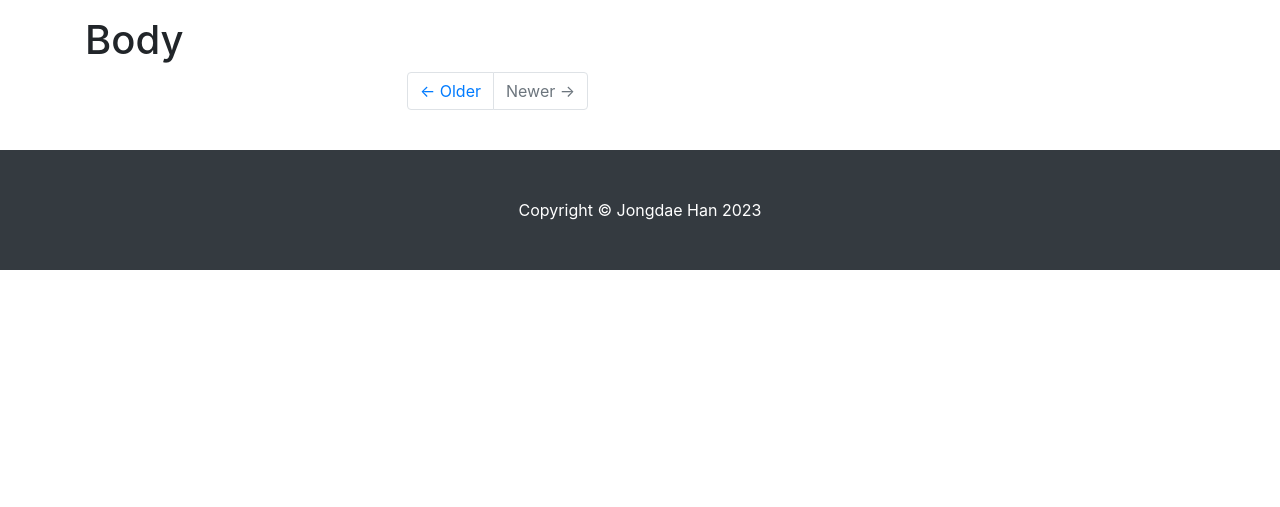
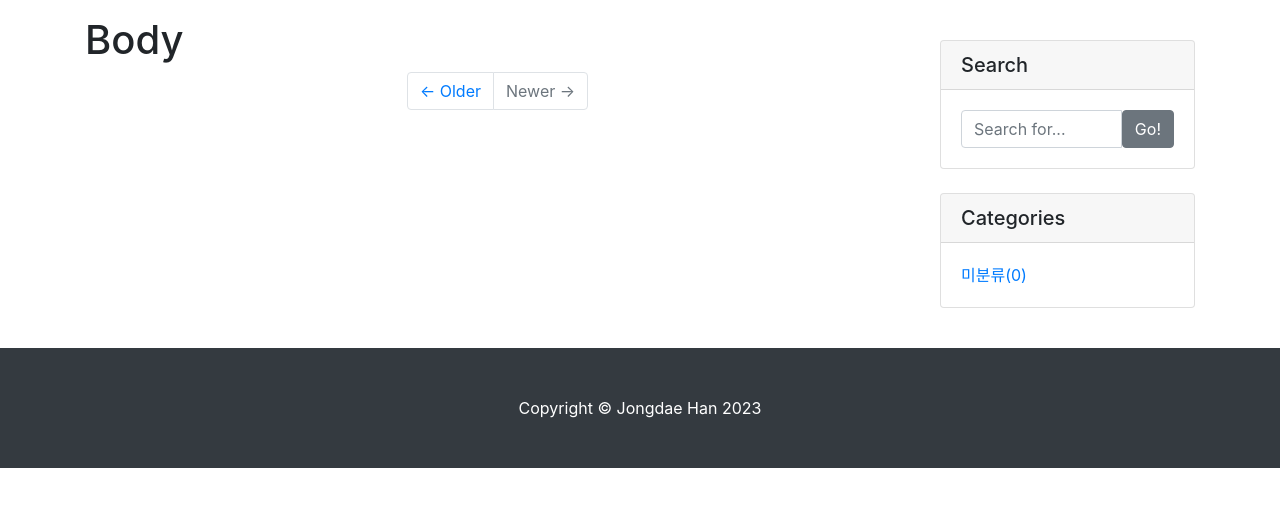
Before and after one commit to bbamsu99/RCP, a Django app: page /body/ in a window 1280 px wide. Shown: the part 56-563 px from the top of the page. Run offline with Django 4.2, Linux system fonts and the light colour scheme; data that the repository does not hold is empty; some libraries are stand-ins or nearby versions.

Commit message:
4장 category완료

```diff
--- a/Body/urls.py
+++ b/Body/urls.py
@@ -5,4 +5,5 @@ from . import views
 urlpatterns = [
     path('', views.PostList.as_view()),
     path('<int:pk>/', views.PostDetail.as_view()),
+    path('category/<str:slug>/', views.categories_page),
 ]
--- a/Body/views.py
+++ b/Body/views.py
@@ -1,7 +1,7 @@
 from django.shortcuts import render
 from django.views.generic import ListView, DetailView
 
-from Body.models import Post
+from Body.models import Post, Category
 
 
 # Create your views here.
@@ -10,5 +10,36 @@ class PostList(ListView):
     model = Post
     ordering = '-updated_at'
 
+    def get_context_data(self, *, object_list=None, **kwargs):
+        context = super(PostList, self).get_context_data()
+        context['categories'] = Category.objects.all()
+        context['no_category_count'] = Post.objects.filter(category=None).count()
+
+        return context
+
 class PostDetail(DetailView):
     model = Post
+
+    def get_context_data(self, *, object_list=None, **kwargs):
+        context = super(PostDetail, self).get_context_data()
+        context['categories'] = Category.objects.all()
+        context['no_category_count'] = Post.objects.filter(category=None).count()
+        # context['comment_form'] = CommentForm
+        return context
+
+
+def categories_page(request, slug):
+    if slug=='no-category':
+        category = '미분류'
+        post_list = Post.objects.filter(category=None)
+    else :
+        category = Category.objects.get(slug=slug)
+        post_list = Post.objects.filter(category=category)
+
+    context = {
+        'category' : category,
+        'categories' : Category.objects.all(),
+        'post_list' : post_list,
+        'no_category_count' : Post.objects.filter(category=None).count()
+    }
+    return render(request, 'body/post_list.html', context)
--- a/templates/Body/sidebar.html
+++ b/templates/Body/sidebar.html
@@ -1,36 +1,36 @@
-{#<div class="col-md-4 col-lg-3">#}
-{#                <!-- Search Widget -->#}
-{#                <div class="card my-4">#}
-{#                    <h5 class="card-header">Search</h5>#}
-{#                    <div class="card-body">#}
-{#                        <div class="input-group">#}
-{#                            <input type="text" class="form-control" placeholder="Search for...">#}
-{#                            <span class="input-group-btn">#}
-{#                                <button class="btn btn-secondary" type="button">Go!</button>#}
-{#                            </span>#}
-{#                        </div>#}
-{#                    </div>#}
-{#                </div>#}
-{##}
-{#                <!-- Categories Widget -->#}
-{#                <div class="card my-4">#}
-{#                    <h5 class="card-header">Categories</h5>#}
-{#                    <div class="card-body">#}
-{#                        <div class="row">#}
-{#                            <div class="col-lg-6">#}
-{#                                <ul class="list-unstyled mb-0">#}
-{#                                    {% for category in categories %}#}
-{#                                        <li>#}
-{#                                            <a href="{{category.get_absolute_url}}">{{ category.name }}</a>#}
-{#                                        </li>#}
-{#                                    {% endfor %}#}
-{#                                    <li>#}
-{#                                        <a href="/body/category/no-category">미분류({{ no_category_count }})</a>#}
-{#                                    </li>#}
-{#                                </ul>#}
-{#                            </div>#}
-{##}
-{#                        </div>#}
-{#                    </div>#}
-{#                </div>#}
-{#            </div>#}
+<div class="col-md-4 col-lg-3">
+                <!-- Search Widget -->
+                <div class="card my-4">
+                    <h5 class="card-header">Search</h5>
+                    <div class="card-body">
+                        <div class="input-group">
+                            <input type="text" class="form-control" placeholder="Search for...">
+                            <span class="input-group-btn">
+                                <button class="btn btn-secondary" type="button">Go!</button>
+                            </span>
+                        </div>
+                    </div>
+                </div>
+
+                <!-- Categories Widget -->
+                <div class="card my-4">
+                    <h5 class="card-header">Categories</h5>
+                    <div class="card-body">
+                        <div class="row">
+                            <div class="col-lg-6">
+                                <ul class="list-unstyled mb-0">
+                                    {% for category in categories %}
+                                        <li>
+                                            <a href="{{category.get_absolute_url}}">{{ category.name }}</a>
+                                        </li>
+                                    {% endfor %}
+                                    <li>
+                                        <a href="/body/category/no-category">미분류({{ no_category_count }})</a>
+                                    </li>
+                                </ul>
+                            </div>
+
+                        </div>
+                    </div>
+                </div>
+            </div>
```
Also changed, not shown: Body/models.py (+5 -5 lines).
